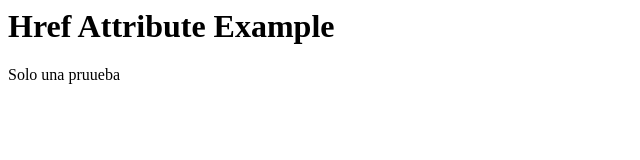
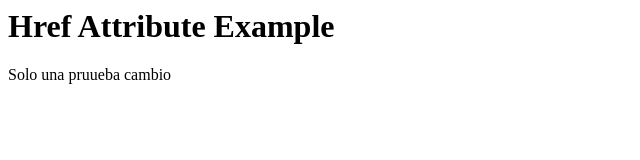
Before and after one commit to vladarias/primera-prueba-git, a plain HTML site: page index.html in a window 1280 px wide. Shown: the full height of the page, 0-640 px from the left. Drawn offline with Linux system fonts and the light colour scheme.

Commit message:
probandi cambio

```diff
--- a/index.html
+++ b/index.html
@@ -5,7 +5,7 @@
   <body>
     <h1>Href Attribute Example</h1>
       <p>
-        <div>Solo una pruueba</div>
+        <div>Solo una pruueba cambio</div>
       </p>
     </h1>
   </body>
```
